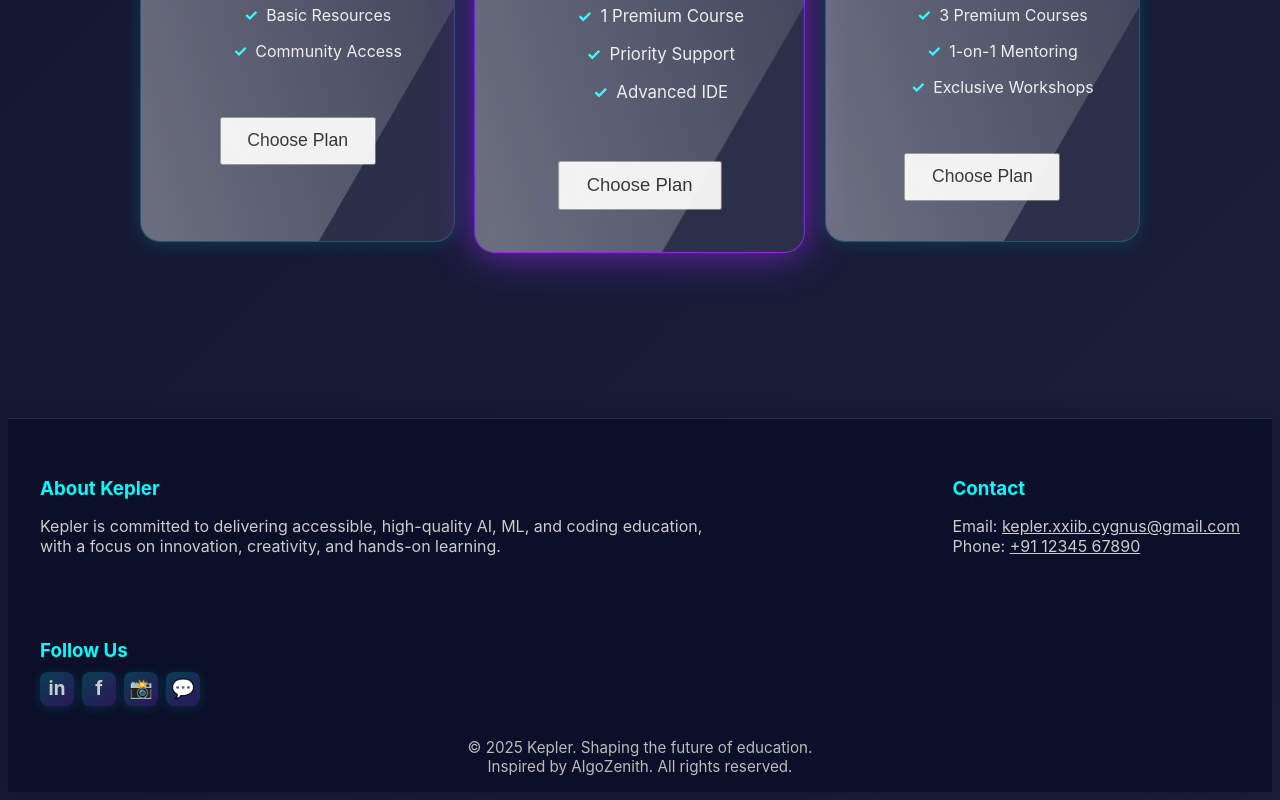
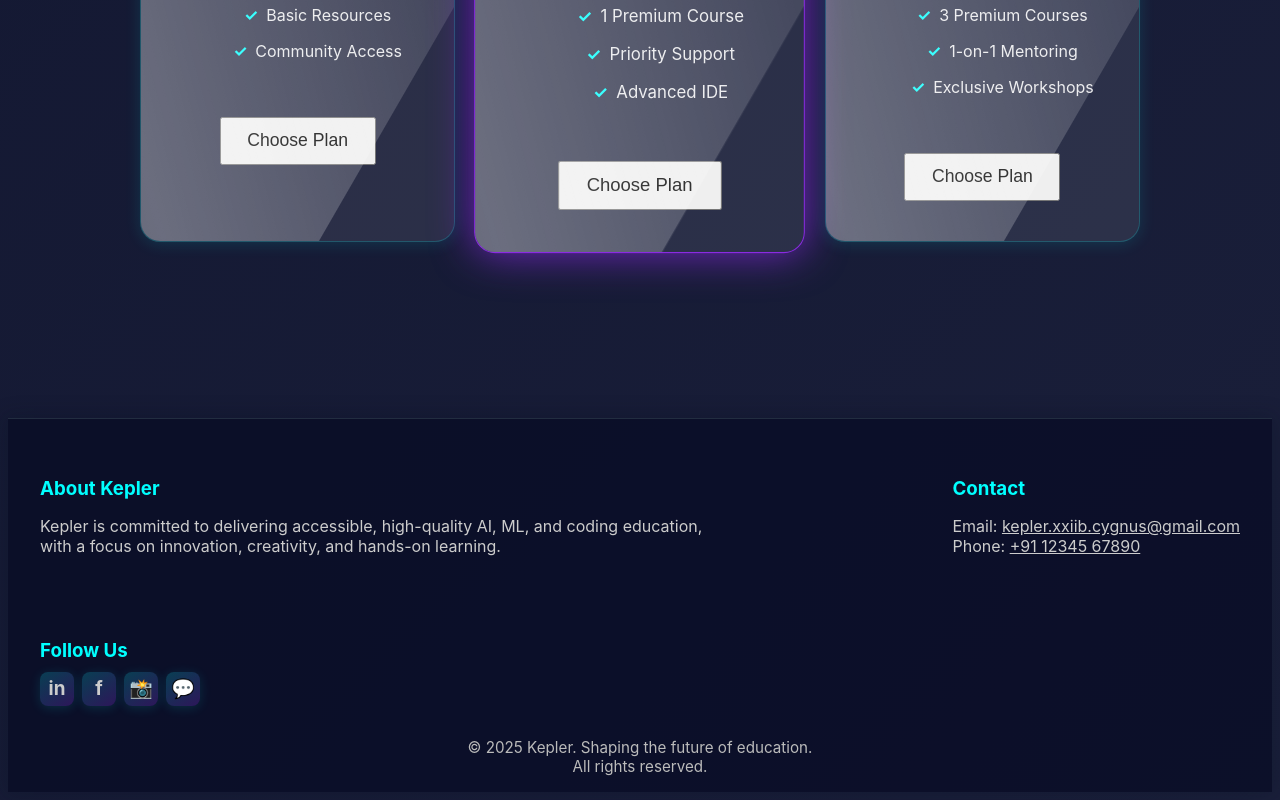
Before and after one commit to NOXarche/Front-Kepler, a React (Vite) app: page / in a window 1280 px wide. Shown: the part 3992-4792 px from the top of the page. Built offline with nearby package versions, Linux system fonts and the light colour scheme.

Commit message:
Update Footer.jsx

```diff
--- a/src/components/Footer.jsx
+++ b/src/components/Footer.jsx
@@ -29,7 +29,7 @@ const Footer = () => (
     </div>
     <div className="footer-bottom">
       &copy; {new Date().getFullYear()} Kepler. Shaping the future of education.<br/>
-      Inspired by AlgoZenith. All rights reserved.
+      All rights reserved.
     </div>
   </footer>
 )
```
